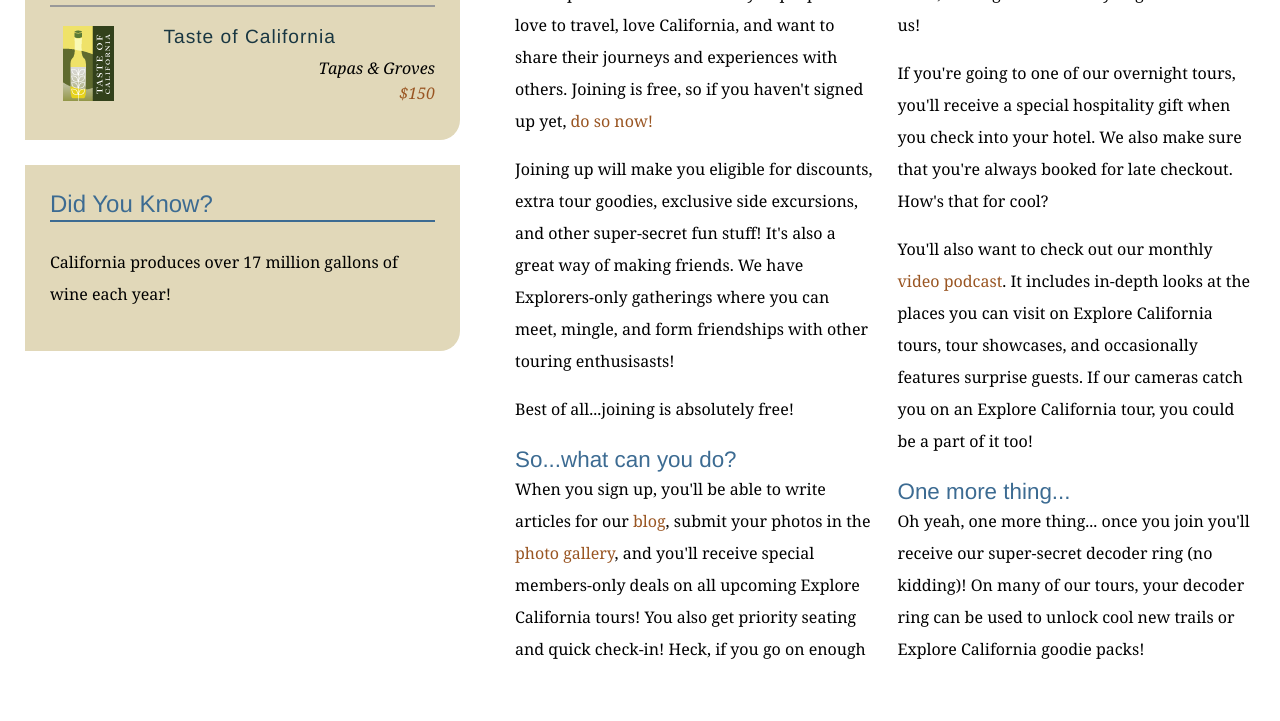
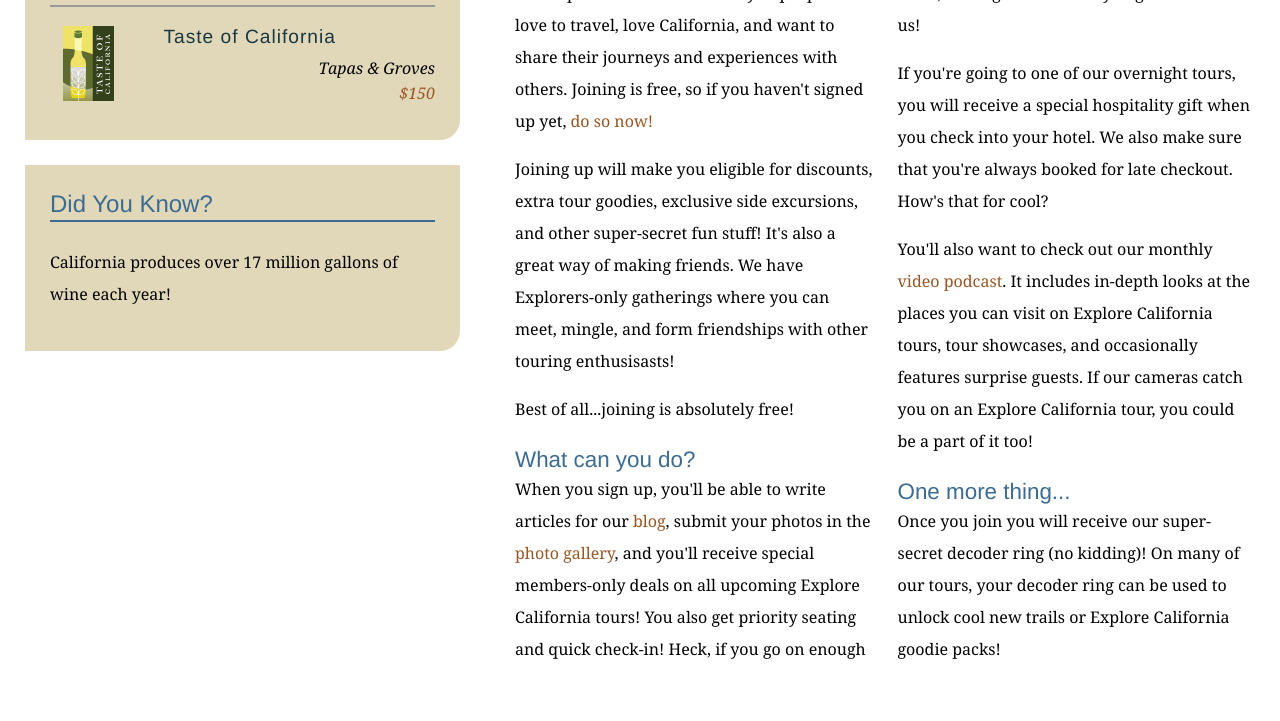
Before and after one commit to ressimenrodriques/ExploreCalifornia, a plain HTML site: page explorers.html in a window 1280 px wide. Shown: the part 691-1412 px from the top of the page. Drawn offline with Linux system fonts and the light colour scheme.

Commit message:
Minor text edits
Client emailed text changes to the explorers page.

```diff
--- a/explorers.html
+++ b/explorers.html
@@ -71,13 +71,13 @@
             <p>Joining up will make you eligible for discounts, extra tour goodies, exclusive side excursions, and other super-secret fun stuff! It's also a great way of making friends. We have Explorers-only gatherings where you can meet, mingle, and form friendships with other touring enthusisasts!</p>
             <p>Best of all...joining is absolutely free!</p>
 
-            <h2>So...what can you do?</h2>
+            <h2>What can you do?</h2>
             <p>When you sign up, you'll be able to write articles for our <a href="http://www.explorecalifornia.org/blog">blog</a>, submit your photos in the <a href="explorers/gallery.html">photo gallery</a>, and you'll receive special members-only deals on all upcoming Explore California tours! You also get priority seating and quick check-in! Heck, if you go on enough tours, we might even have you guide a few for us!</p>
-            <p>If you're going to one of our overnight tours, you'll receive a special hospitality gift when you check into your hotel. We also make sure that you're always booked for late checkout. How's that for cool?</p>
+            <p>If you're going to one of our overnight tours, you will receive a special hospitality gift when you check into your hotel. We also make sure that you're always booked for late checkout. How's that for cool?</p>
             <p>You'll also want to check out our monthly <a href="explorers/podcast.html">video podcast</a>. It includes in-depth looks at the places you can visit on Explore California tours, tour showcases, and occasionally features surprise guests. If our cameras catch you on an Explore California tour, you could be a part of it too!</p>
 
             <h2>One more thing...</h2>
-            <p>Oh yeah, one more thing... once you join you'll receive our super-secret decoder ring (no kidding)! On many of our tours, your decoder ring can be used to unlock cool new trails or Explore California goodie packs!</p>
+            <p>Once you join you will receive our super-secret decoder ring (no kidding)! On many of our tours, your decoder ring can be used to unlock cool new trails or Explore California goodie packs!</p>
           </div>
         </div>
       </div>
```
